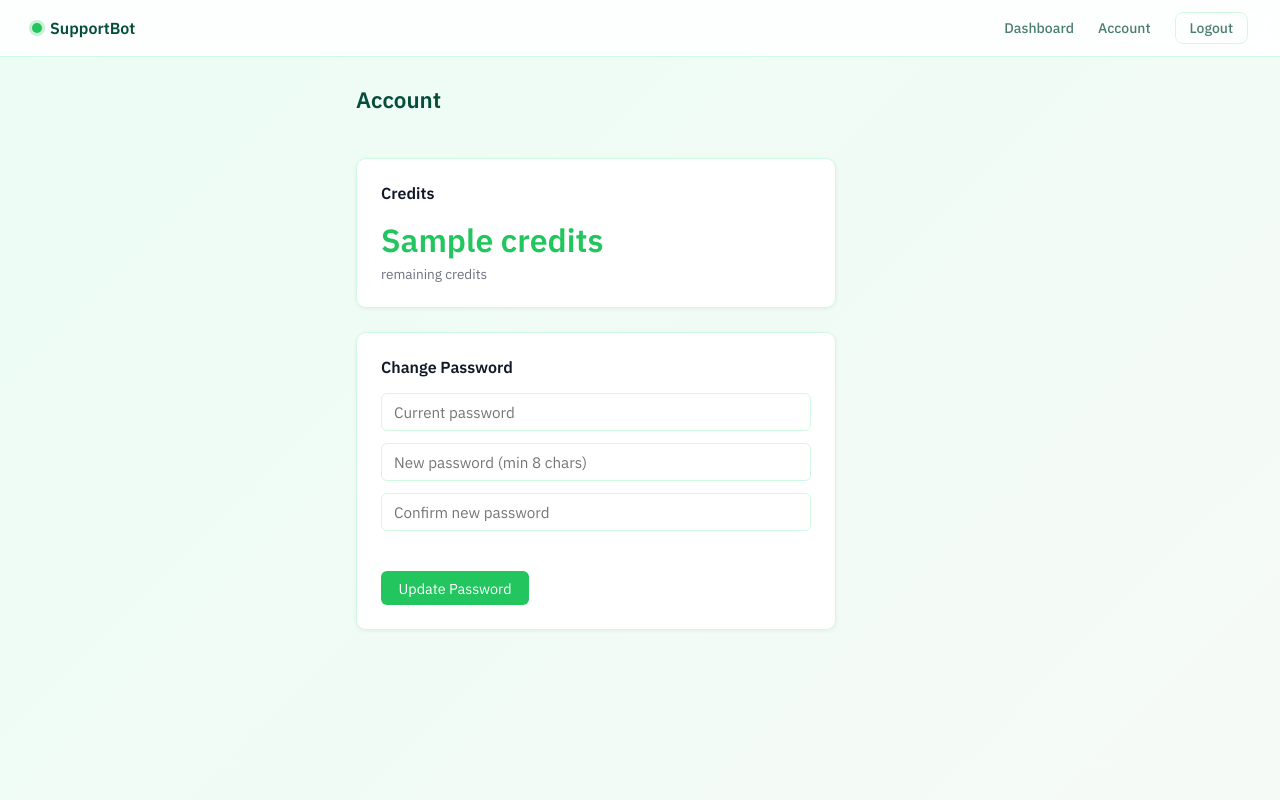
After one commit to las3r12/support-bot, a Flask app: template templates/account.html in a window 1280 px wide. The commit adds this page. Run offline with Flask 3, Linux system fonts and the light colour scheme; the template is opened without the code that fills it: most values are stand-ins (such as "Sample title", 1, 10 or a date in 2020); parts of the project's set-up code (start-up, migrations or seed data) failed here and were passed over.

Commit message:
added account and widget name settings

```diff
--- a/api.py
+++ b/api.py
@@ -5,7 +5,7 @@ import secrets
 
 
 class LLMClient:
-    def __init__(self, max_context_len: int, token: str, model: str = "nvidia/nemotron-3-nano-30b-a3b:free", ):
+    def __init__(self, token: str, max_context_len: int, model: str = "nvidia/nemotron-3-nano-30b-a3b:free", ):
         self.token = token
         self.model = model
         self._hostname = "openrouter.ai"
@@ -93,6 +93,6 @@ class LLMClient:
             data = data[size + 2:]
         return body.decode()
 
-    def _generate_nonce():
+    def _generate_nonce(self):
         chars = "abcdefghijklmnopqrstuvwxyz0123456789"
         return "".join(secrets.choice(chars) for _ in range(8))
--- a/app.py
+++ b/app.py
@@ -13,7 +13,7 @@ with open("resources/config.json") as f:
 
 db = Database(config)
 scarper = Scarper()
-llm = LLMClient(config['llm_key'])
+llm = LLMClient(config['llm_key'], config['max_context_len'])
 app = Flask(__name__)
 #app.secret_key = os.urandom(24)
 app.secret_key = 'g'
@@ -117,11 +117,16 @@ def ask_question():
     if not question:
         data = jsonify({"error": "No question provided"}), 400
     token = data.get("token")
+    if db.get_credits(token) <= 0:
+        resp = jsonify({"answer": config["no_credits_msg"]})
+        resp.headers["Access-Control-Allow-Origin"] = "*"
+        return resp
     try:
         answer = llm.get_answer(question, str(data.get('history')), token, db)
         print(answer)
     except Exception as e:
         print(e)
+    db.deduct_credit(token)
     if (answer['status'] == 'fallback'):
         answer = db.get_fallback(token)
     else:
@@ -139,7 +144,8 @@ def send_edit_page(token):
         return redirect("/")
     data = db.get_all_texts(token)
     fallback_msg = db.get_fallback(token)[0]
-    return render_template('edit.html', sources=data, token=token, fallback_msg=fallback_msg)
+    bot_name = db.get_bot_name(token)
+    return render_template('edit.html', sources=data, token=token, fallback_msg=fallback_msg, bot_name=bot_name)
 
 
 @app.route("/edit/update/<token>", methods=["POST"])
@@ -162,6 +168,25 @@ def delete_text(token):
     if not db.check_token(session['user_id'], token):
         return {"error" : "Invalid Credentials"}, 403
     db.remove_text(token)
+    return {}, 200
+
+@app.route("/bot_info/<token>", methods=["GET"])
+def bot_info(token):
+    name = db.get_bot_name(token)
+    response = make_response(jsonify({"bot_name": name}))
+    response.headers["Access-Control-Allow-Origin"] = "*"
+    return response
+
+@app.route("/edit/<token>/name/update", methods=["POST"])
+def update_bot_name(token):
+    if "user_id" not in session:
+        return {"error": "Invalid Credentials"}, 403
+    if not db.check_data_token(session['user_id'], token):
+        return {"error": "Invalid Credentials"}, 403
+    name = request.json.get("data", "").strip()
+    if not name:
+        return {"error": "Bot name can't be empty"}, 400
+    db.update_bot_name(token, name)
     return {}, 200
 
 @app.route("/edit/<token>/fallback/update", methods=["POST"])
@@ -190,6 +215,48 @@ def scarp_page():
         return {"text" : ""}, 400
     return {"text" : text}, 200
 
+@app.route("/account", methods=["GET"])
+def account():
+    if "user_id" not in session:
+        return redirect("/login")
+    credits = db.get_credits_by_user(session["user_id"])
+    return render_template("account.html", credits=credits)
+
+@app.route("/account/password", methods=["POST"])
+def change_password():
+    if "user_id" not in session:
+        return {"error": "Invalid Credentials"}, 403
+    json_data = request.json
+    old_pw = json_data.get("old_password", "")
+    new_pw = json_data.get("new_password", "")
+    if len(new_pw) < 8:
+        return {"error": "Password must be at least 8 characters"}, 400
+    if not db.change_password(session["user_id"], old_pw, new_pw):
+        return {"error": "Current password is incorrect"}, 400
+    return {}, 200
+
+@app.route("/admin", methods=["GET"])
+def admin():
+    if "user_id" not in session:
+        return redirect("/login")
+    if db.get_role(session["user_id"]) != "admin":
+        abort(403)
+    users = db.get_users()
+    return render_template("admin.html", users=users)
+
+@app.route("/admin/credits/<int:user_id>", methods=["POST"])
+def update_credits(user_id):
+    if "user_id" not in session:
+        return {"error": "Invalid Credentials"}, 403
+    if db.get_role(session["user_id"]) != "admin":
+        abort(403)
+    json_data = request.json
+    credits = json_data.get("credits")
+    if credits is None or not isinstance(credits, int) or credits < 0:
+        return {"error": "Invalid credits value"}, 400
+    db.set_credits(user_id, credits)
+    return {}, 200
+
 @app.route("/logout")
 def logout():
     session.clear()
@@ -198,5 +265,3 @@ def logout():
 if __name__ == "__main__":
     db.create_tables()
     app.run(debug=True)
-
-עמוד
--- a/demo-website/templates/index.html
+++ b/demo-website/templates/index.html
@@ -451,6 +451,6 @@
     </div>
   </div>
 <script src="http://localhost:5000/static/widget.js"></script>
-<bot-widget token="c3784cc38ed97ce1eb6c7e729c94581a"></bot-widget>
+<bot-widget token="cbb5b1cc92cbcd0300de7f19abafb8ee"></bot-widget>
 </footer>
 </html>
--- /dev/null
+++ b/templates/account.html
@@ -0,0 +1,143 @@
+<!DOCTYPE html>
+<html lang="en">
+<head>
+  <meta charset="UTF-8">
+  <title>Account</title>
+  <meta name="viewport" content="width=device-width, initial-scale=1.0">
+  <link rel="stylesheet" href="/static/css/style.css">
+  <style>
+    .account-sections {
+      display: flex;
+      flex-direction: column;
+      gap: 1.5rem;
+      margin-top: 1.5rem;
+      max-width: 480px;
+    }
+    .account-card {
+      background: #fff;
+      border: 1px solid var(--border, #e5e7eb);
+      border-radius: 10px;
+      padding: 1.5rem;
+      box-shadow: 0 1px 4px rgba(0,0,0,0.06);
+    }
+    .account-card h2 {
+      margin: 0 0 1rem;
+      font-size: 1rem;
+      color: #111827;
+    }
+    .credits-badge {
+      display: inline-block;
+      font-size: 2rem;
+      font-weight: 700;
+      color: #22c55e;
+    }
+    .credits-label {
+      font-size: 0.85rem;
+      color: #6b7280;
+      margin-top: 0.25rem;
+    }
+    .pw-form {
+      display: flex;
+      flex-direction: column;
+      gap: 0.75rem;
+    }
+    .pw-form input {
+      padding: 0.5rem 0.75rem;
+      border: 1px solid var(--border, #e5e7eb);
+      border-radius: 6px;
+      font-size: 0.95rem;
+      font-family: inherit;
+    }
+    .pw-form input:focus {
+      outline: none;
+      border-color: #22c55e;
+      box-shadow: 0 0 0 2px rgba(34,197,94,0.15);
+    }
+    .pw-form button {
+      align-self: flex-start;
+      padding: 0.45rem 1.1rem;
+      background: #22c55e;
+      color: #fff;
+      border: none;
+      border-radius: 6px;
+      font-size: 0.9rem;
+      font-family: inherit;
+      cursor: pointer;
+      transition: background 0.15s;
+    }
+    .pw-form button:hover { background: #16a34a; }
+    .form-msg {
+      font-size: 0.85rem;
+      min-height: 1.2em;
+    }
+    .form-msg.success { color: #16a34a; }
+    .form-msg.error   { color: #dc2626; }
+  </style>
+</head>
+<body class="app-layout">
+  {% include 'header.html' %}
+
+  <div class="main-content centered">
+    <h1>Account</h1>
+
+    <div class="account-sections">
+
+      <div class="account-card">
+        <h2>Credits</h2>
+        <div class="credits-badge">{{ credits }}</div>
+        <div class="credits-label">remaining credits</div>
+      </div>
+
+      <div class="account-card">
+        <h2>Change Password</h2>
+        <div class="pw-form">
+          <input type="password" id="old-pw" placeholder="Current password">
+          <input type="password" id="new-pw" placeholder="New password (min 8 chars)">
+          <input type="password" id="confirm-pw" placeholder="Confirm new password">
+          <div class="form-msg" id="pw-msg"></div>
+          <button onclick="changePassword()">Update Password</button>
+        </div>
+      </div>
+
+    </div>
+  </div>
+
+  <script>
+    const CSRF_TOKEN = "{{ session['csrf_token'] }}";
+
+    async function changePassword() {
+      const oldPw = document.getElementById('old-pw').value;
+      const newPw = document.getElementById('new-pw').value;
+      const confirmPw = document.getElementById('confirm-pw').value;
+      const msg = document.getElementById('pw-msg');
+
+      if (newPw !== confirmPw) {
+        msg.textContent = 'New passwords do not match.';
+        msg.className = 'form-msg error';
+        return;
+      }
+
+      const res = await fetch('/account/password', {
+        method: 'POST',
+        headers: {
+          'Content-Type': 'application/json',
+          'X-CSRF-Token': CSRF_TOKEN
+        },
+        body: JSON.stringify({ old_password: oldPw, new_password: newPw })
+      });
+
+      if (res.ok) {
+        msg.textContent = 'Password updated successfully.';
+        msg.className = 'form-msg success';
+        document.getElementById('old-pw').value = '';
+        document.getElementById('new-pw').value = '';
+        document.getElementById('confirm-pw').value = '';
+      } else {
+        const data = await res.json().catch(() => ({}));
+        msg.textContent = data.error || 'Something went wrong.';
+        msg.className = 'form-msg error';
+      }
+    }
+  </script>
+</body>
+</html>
--- a/templates/header.html
+++ b/templates/header.html
@@ -6,6 +6,7 @@
     </a>
     <nav class="header-nav">
       <a href="/">Dashboard</a>
+      <a href="/account">Account</a>
       <a href="/logout" class="nav-logout">Logout</a>
     </nav>
   </div>
```
Also changed, not shown: content.py (+7 -9 lines), db_pool.py (+115 -0 lines), resources/schema.sql (+8 -3 lines), static/widget.js (+10 -1 lines), templates/admin.html (added, +153 -0 lines), templates/edit.html (+64 -1 lines).
